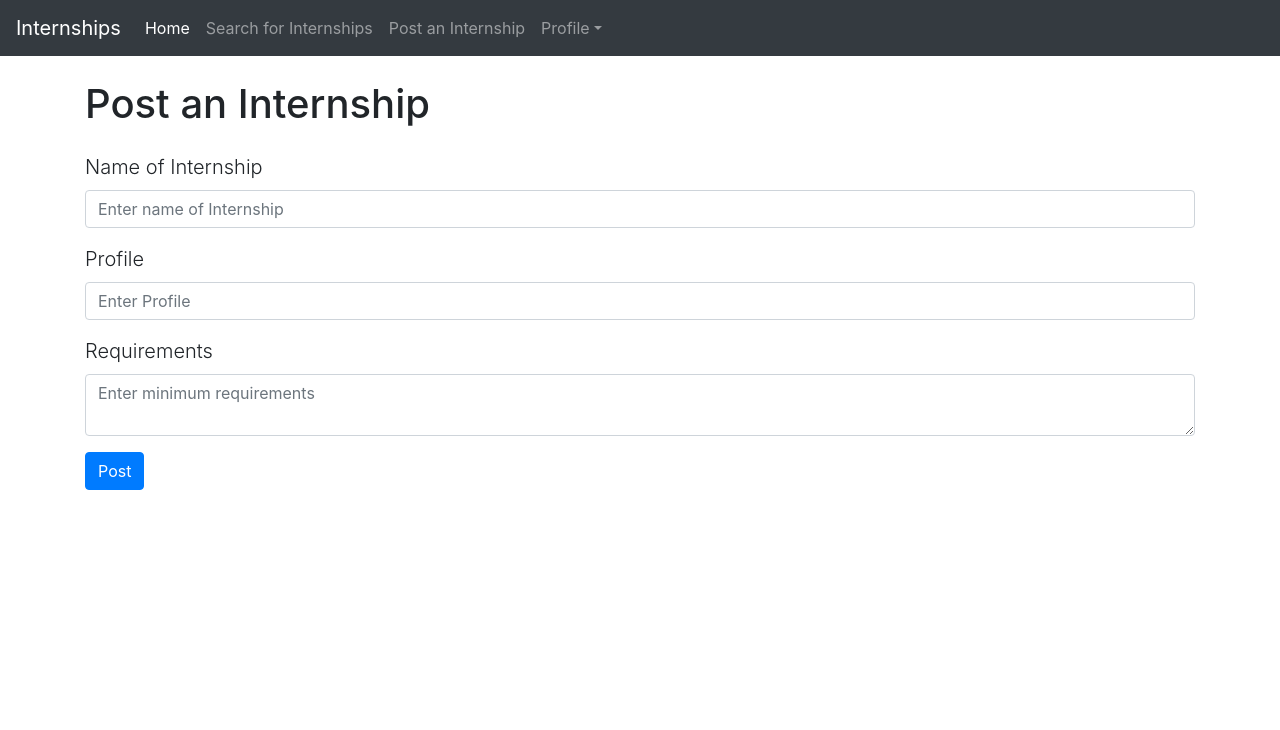
After one commit to prince2398/internPortal, a PHP site: page /postIntern.php in a window 1280 px wide. The commit adds this page. Shown: the top 730 px of the page. Run offline with PHP 8.4, Linux system fonts and the light colour scheme; some libraries are stand-ins or nearby versions.

Commit message:
Initial Commit 2

```diff
--- /dev/null
+++ b/postIntern.php
@@ -0,0 +1,29 @@
+<?php include("includes/overall/header.php"); ?>
+
+    <main role="main" class="container">
+      <h1>Post an Internship</h1>
+
+      <form action="register.php" class="lead" method="POST">
+        <div class="form-group row">
+
+        </div>
+        <div class="form-group">
+          <label>Name of Internship</label>
+          <input type="text" class="form-control" name="name" placeholder="Enter name of Internship">
+        </div>
+        <div class="form-group">
+          <label>Profile</label>
+          <input type="text" class="form-control" name="profile" placeholder="Enter Profile">
+        </div>
+        <div class="form-group">
+          <label>Requirements</label>
+          <textarea type="text" class="form-control" name="requirements" placeholder="Enter minimum requirements"></textarea>
+        </div>
+        <div class="form-group">
+          <button type="submit" class="btn btn-primary" formaction="postIntern.php">Post</button>
+        </div>
+      </form>
+
+    </main>
+
+<?php include("includes/overall/footer.php"); ?>
```
Also changed, not shown: applicants.php (added, +16 -0 lines), employerProfile.php (renamed from employer/profile.php, +13 -2 lines), studentProfile.php (added, +22 -0 lines).
